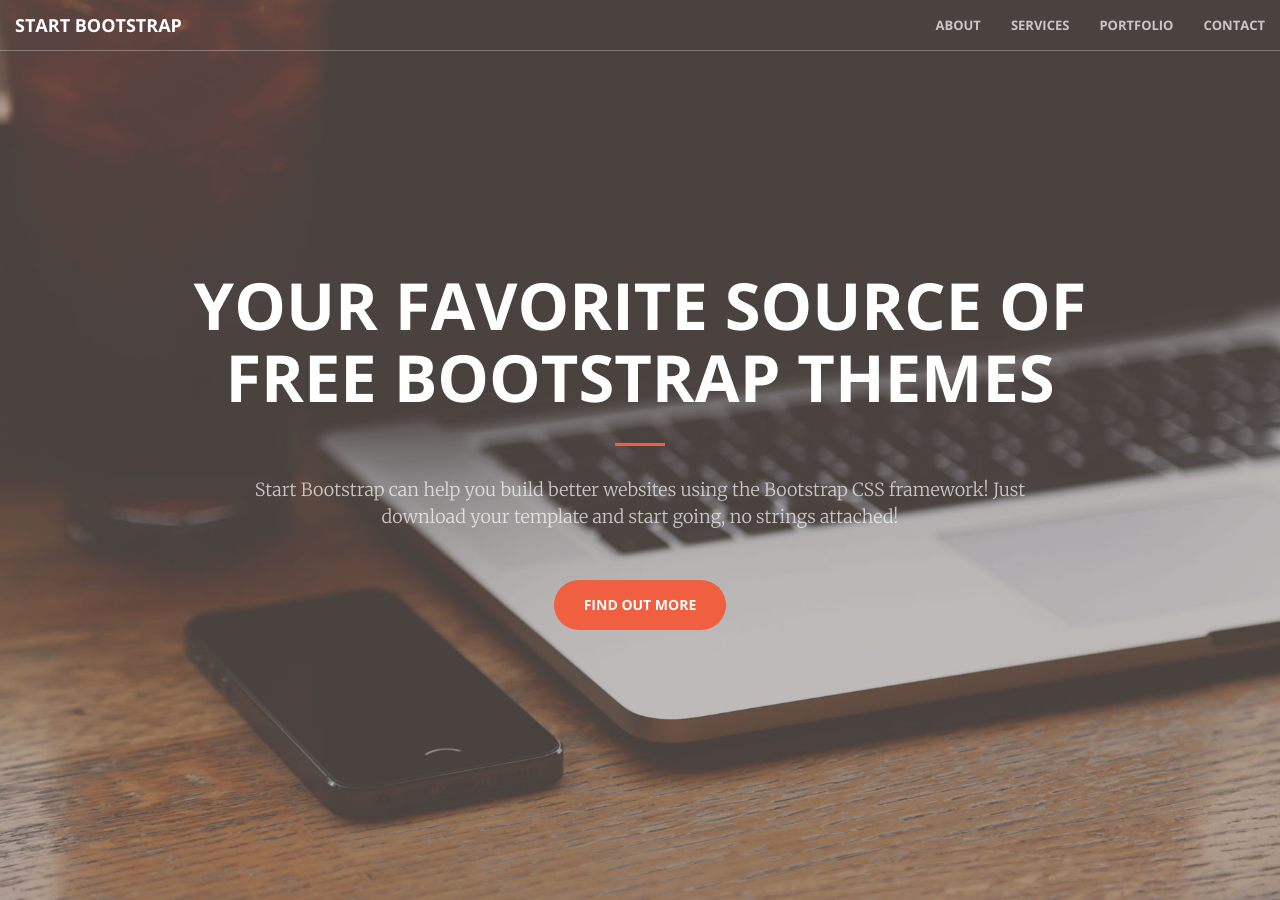
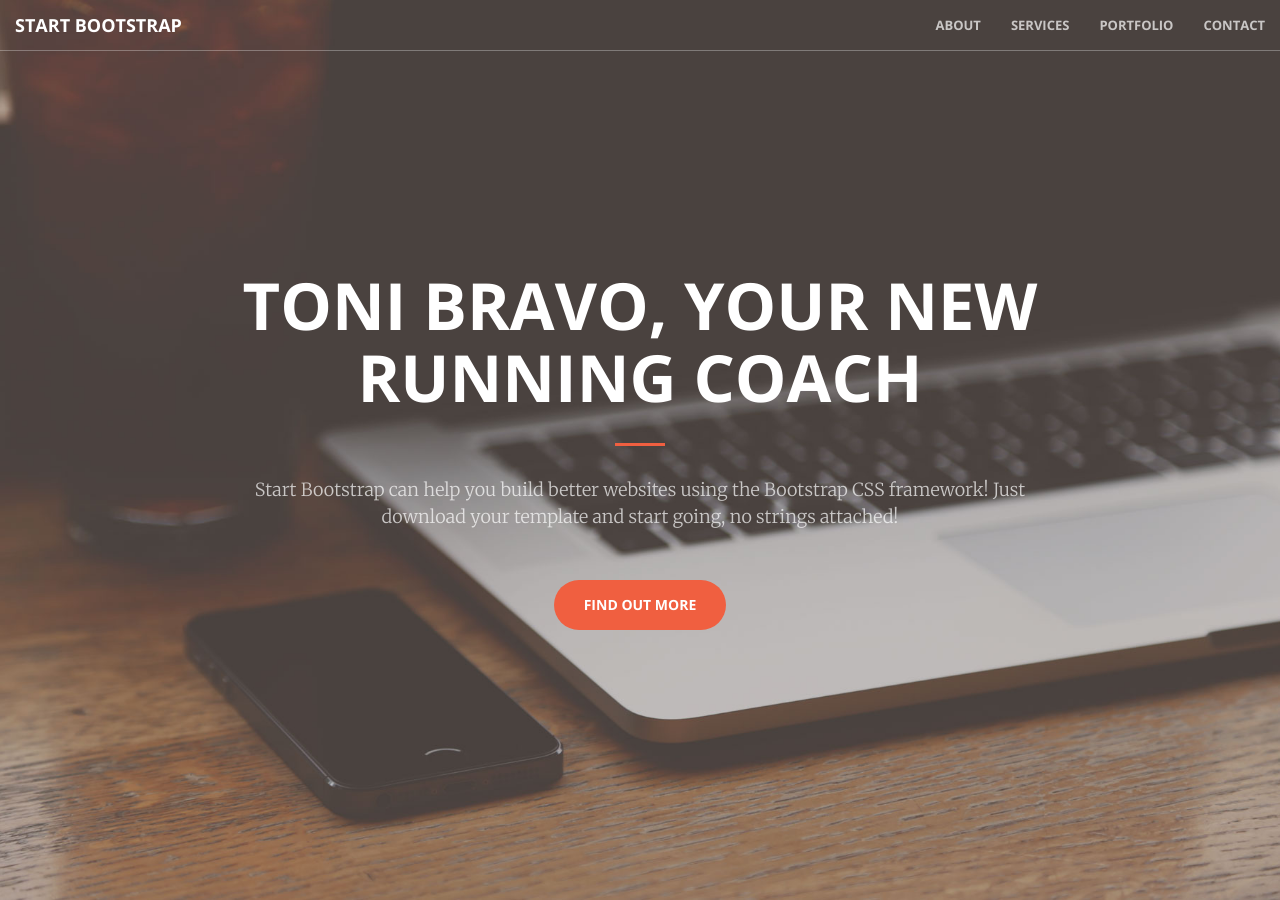
Before and after one commit to eriik1212/BravoRunning_Web, a Jekyll site: the page built from index.html, in a window 1280 px wide and 900 px high. Built offline with Jekyll 4.4.1, drawn with Linux system fonts in a browser that asks for light colours.

Commit message:
Update header.html

```diff
--- a/_includes/header.html
+++ b/_includes/header.html
@@ -1,7 +1,7 @@
 <header>
     <div class="header-content">
         <div class="header-content-inner">
-            <h1>Your Favorite Source of Free Bootstrap Themes</h1>
+            <h1>TONI BRAVO, YOUR NEW RUNNING COACH</h1>
             <hr>
             <p>Start Bootstrap can help you build better websites using the Bootstrap CSS framework! Just download your template and start going, no strings attached!</p>
             <a href="#about" class="btn btn-primary btn-xl page-scroll">Find Out More</a>
```
